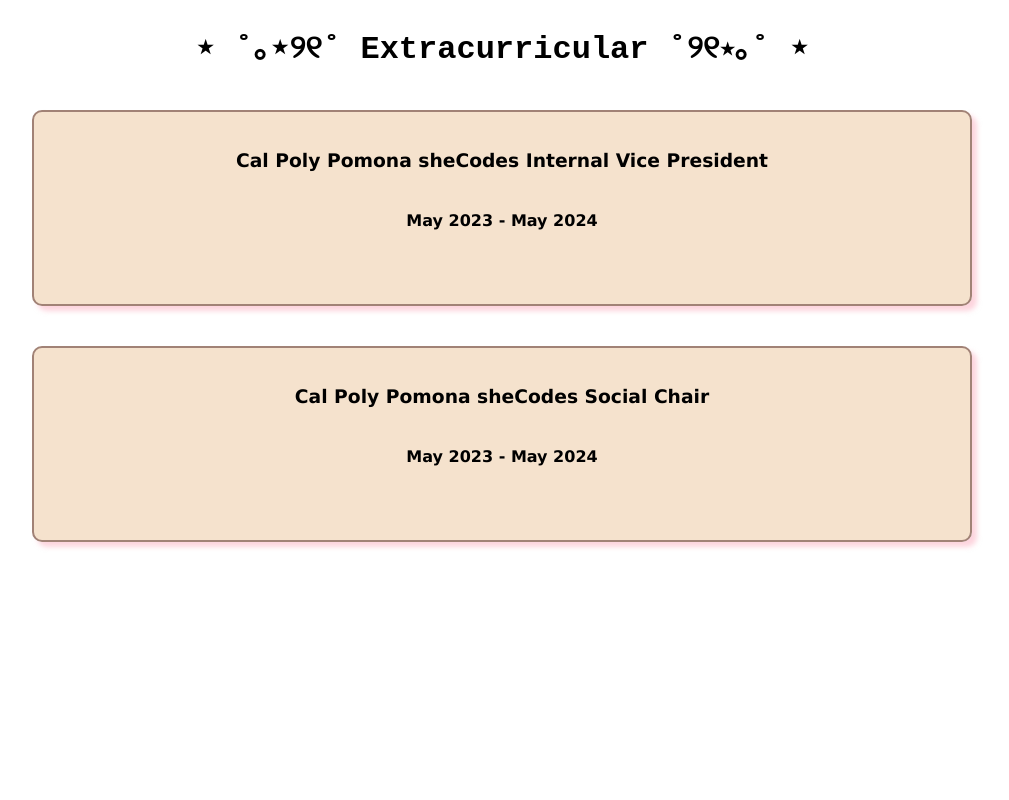
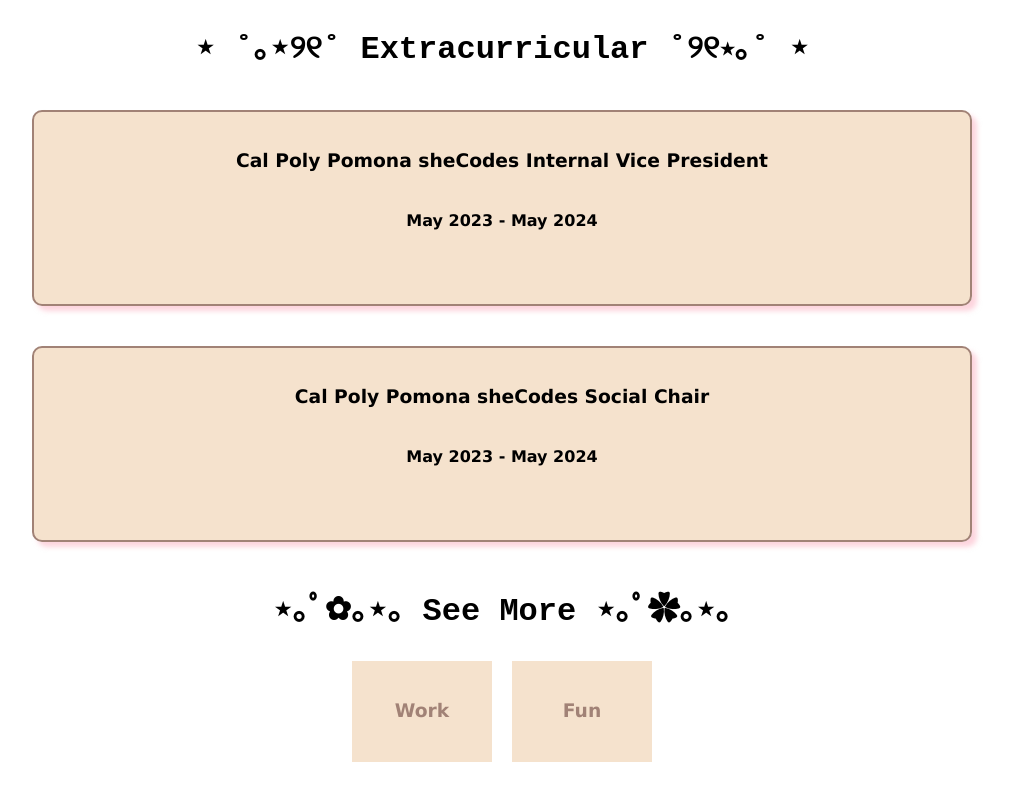
Before and after one commit to ayly8/Portfolio, a React (Vite) app in the folder my-portfolio/: page / in a window 1280 px wide. Shown: the part 1296-2096 px from the top of the page, without its empty margins (138-1147 px from the left). Before the commit the page ends 1912 px from the top, so only its background shows below. Built offline with nearby package versions, Linux system fonts and the light colour scheme.

Commit message:
created a See More component, added it to home, work, and fun pages,, and edited formatting of home

```diff
--- /dev/null
+++ b/my-portfolio/src/components/SeeMore.jsx
@@ -0,0 +1,27 @@
+import PropTypes from 'prop-types'
+import '../css/seemore.css'
+
+function SeeMore(props) {
+   return (
+      <>
+         <h1 className="section-title">⋆｡ﾟ✿｡⋆｡ See More ⋆｡ﾟ✿｡⋆｡</h1>
+         <div className="see-more">
+            <div className="see-more-options" onClick={props.first_location}>
+               <h3>{props.first_option_name}</h3>
+            </div>
+            <div className="see-more-options" onClick={props.second_location}>
+               <h3>{props.second_option_name}</h3>
+            </div>
+         </div>
+      </>
+   );
+}
+
+SeeMore.propTypes= {
+   first_location: PropTypes.func.isRequired,
+   first_option_name: PropTypes.string.isRequired,
+   second_location: PropTypes.func.isRequired,
+   second_option_name: PropTypes.string.isRequired,
+}
+
+export default SeeMore
--- a/my-portfolio/src/css/main.css
+++ b/my-portfolio/src/css/main.css
@@ -36,6 +36,7 @@
   padding: 14px 16px;
   text-decoration: none;
   position: relative;
+  cursor: pointer;
 }
 
 #nav li a:hover {
@@ -90,5 +91,5 @@
 }
 
 .socials-img:hover {
-  filter: hue-rotate(90deg) saturate(3) sepia(1);
+  filter: hue-rotate(18deg) saturate(1) sepia(1);
 }
--- /dev/null
+++ b/my-portfolio/src/css/seemore.css
@@ -0,0 +1,37 @@
+.section-title {
+   font-family: 'Courier New', monospace;
+}
+
+.see-more {
+   display: flex;
+}
+
+.see-more-options {
+   background-color: rgba(241,214,184, 0.7);
+   color: #A18276;
+   font-family: Verdana;
+   font-size: 32;
+   text-align: center;
+   width: 100px;
+   padding: 20px;
+   margin: 10px;
+   cursor: pointer;
+}
+
+.see-more-options:hover {
+   background-color: #A18276;
+   color: white;
+}
+
+.see-more-options::after {
+   content: '';
+   width: 0;
+   height: 2px;
+   display: block;
+   background: white;
+   transition: width 0.3s ease, background-color 0.3s ease;
+ }
+
+.see-more-options:hover::after {
+   width: 100%;
+ }
--- a/my-portfolio/src/pages/Fun.jsx
+++ b/my-portfolio/src/pages/Fun.jsx
@@ -1,6 +1,20 @@
+import SeeMore from "../components/SeeMore"
+
 function Fun() {
+   const navigateTo = (path) => () => {
+      window.location.href = path;
+   };
+
    return (
-      <h1>Fun Test</h1>
+      <>
+         <h1>Fun Test</h1>
+         <SeeMore
+               first_location={navigateTo('/home')}
+               first_option_name="Home"
+               second_location={navigateTo('/work')}
+               second_option_name="Work"/>
+            <br></br>
+      </>
    );
 }
 
--- a/my-portfolio/src/pages/Home.jsx
+++ b/my-portfolio/src/pages/Home.jsx
@@ -1,12 +1,17 @@
 import Description from "../components/Desc"
+import SeeMore from "../components/SeeMore"
 import '../css/home.css'
 
 function Home() {
+   const navigateTo = (path) => () => {
+      window.location.href = path;
+   };
+
    return (
       <>
          <div id="everything">
+            <h1 className="section-title">₊⋆ ☾⋆⁺₊⋆ About Me ⋆⁺₊⋆ ☾⋆⁺</h1>
             <div id="about-me">
-               <h1 className="section-title">₊⋆ ☾⋆⁺₊⋆ About Me ⋆⁺₊⋆ ☾⋆⁺</h1>
                <div id="pic-and-desc">
                   <img
                      id="about-me-pic"
@@ -23,7 +28,7 @@
                </div>
             </div>
             <div id="work-exp">
-               <h1 className="section-title">✧･ﾟ: *✧･ﾟ:* Work Experience *:･ﾟ✧*:･ﾟ✧</h1>
+               <h1 className="section-title">: *✧･ﾟ:* Work Experience *:･ﾟ✧*:</h1>
                <Description
                   title="Research Experience for Undergrads (REU)"
                   duration="June - August 2023"
@@ -44,6 +49,12 @@
                   duration="May 2023 - May 2024"
                   desc=""/>
             </div>
+            <SeeMore
+               first_location={navigateTo('/work')}
+               first_option_name="Work"
+               second_location={navigateTo('/fun')}
+               second_option_name="Fun"/>
+            <br></br>
          </div>
       </>
    );
--- a/my-portfolio/src/pages/Work.jsx
+++ b/my-portfolio/src/pages/Work.jsx
@@ -1,7 +1,12 @@
 import Project from "../components/Project"
+import SeeMore from "../components/SeeMore"
 import '../css/work.css'
 
 function Work() {
+   const navigateTo = (path) => () => {
+      window.location.href = path;
+   };
+
    return (
       <>
          <div id="everything">
@@ -59,6 +64,12 @@
                   fulldesc=""
                />
             </div>
+            <SeeMore
+               first_location={navigateTo('/home')}
+               first_option_name="Home"
+               second_location={navigateTo('/fun')}
+               second_option_name="Fun"/>
+            <br></br>
          </div>
       </>
    );
```
